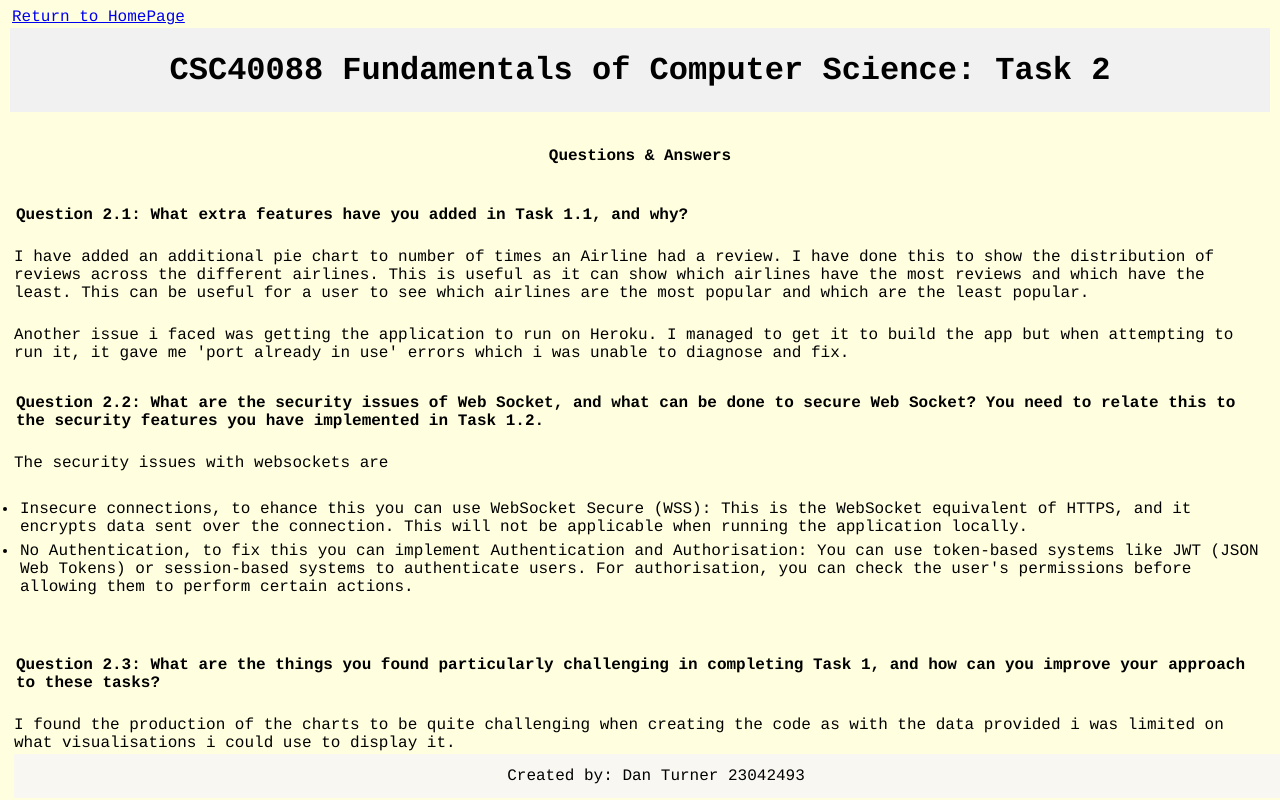
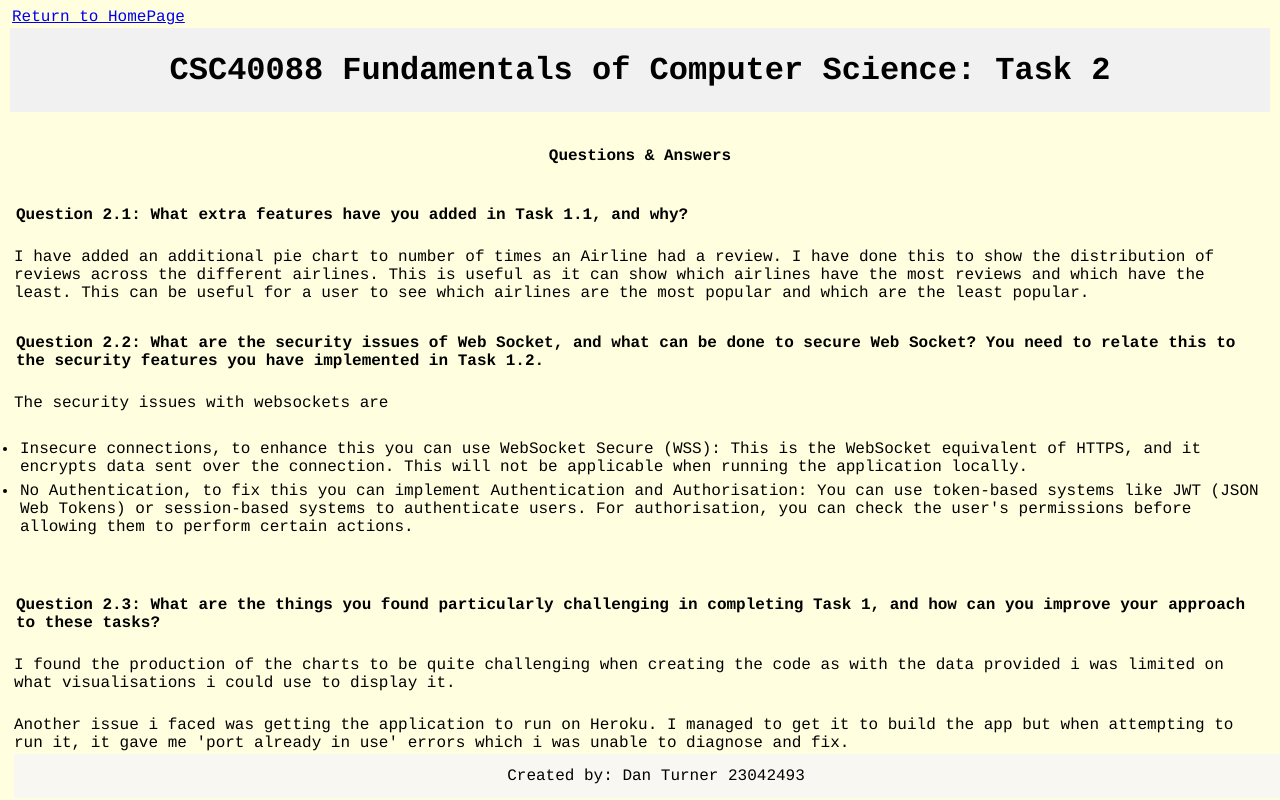
Before and after one commit to thedanturner/FlaskApp, a Flask app: page /report in a window 1280 px wide. Run offline with Flask 3, Linux system fonts and the light colour scheme; some libraries are stand-ins or nearby versions.

Commit message:
additional question responses

```diff
--- a/templates/report.html
+++ b/templates/report.html
@@ -16,13 +16,13 @@
     <div class="question">
         <h2>Question 2.1: What extra features have you added in Task 1.1, and why?</h2>
         <p>I have added an additional pie chart to number of times an Airline had a review. I have done this to show the distribution of reviews across the different airlines. This is useful as it can show which airlines have the most reviews and which have the least. This can be useful for a user to see which airlines are the most popular and which are the least popular.</p>
-        <p>Another issue i faced was getting the application to run on Heroku. I managed to get it to build the app but when attempting to run it, it gave me 'port already in use' errors which i was unable to diagnose and fix.</p>
+
     </div>
     <div class="question">
         <h2>Question 2.2: What are the security issues of Web Socket, and what can be done to secure Web Socket? You need to relate this to the security features you have implemented in Task 1.2.</h2>
         <p>The security issues with websockets are</p>
         <ul>
-            <li>Insecure connections, to ehance this you can use WebSocket Secure (WSS): This is the WebSocket equivalent of HTTPS, and it encrypts data sent over the connection. This will not be applicable when running the application locally.</li>
+            <li>Insecure connections, to enhance this you can use WebSocket Secure (WSS): This is the WebSocket equivalent of HTTPS, and it encrypts data sent over the connection. This will not be applicable when running the application locally.</li>
             <li>No Authentication, to fix this you can implement Authentication and Authorisation: You can use token-based systems like JWT (JSON Web Tokens) or session-based systems to authenticate users. For authorisation, you can check the user's permissions before allowing them to perform certain actions.</li>
         </ul>
              </p>
@@ -30,6 +30,7 @@
     <div class="question">
         <h2>Question 2.3: What are the things you found particularly challenging in completing Task 1, and how can you improve your approach to these tasks?</h2>
         <p>I found the production of the charts to be quite challenging when creating the code as with the data provided i was limited on what visualisations i could use to display it. </p>
+        <p>Another issue i faced was getting the application to run on Heroku. I managed to get it to build the app but when attempting to run it, it gave me 'port already in use' errors which i was unable to diagnose and fix.</p>
 </body>
 <footer>
     <p>Created by: Dan Turner 23042493</p>
```
